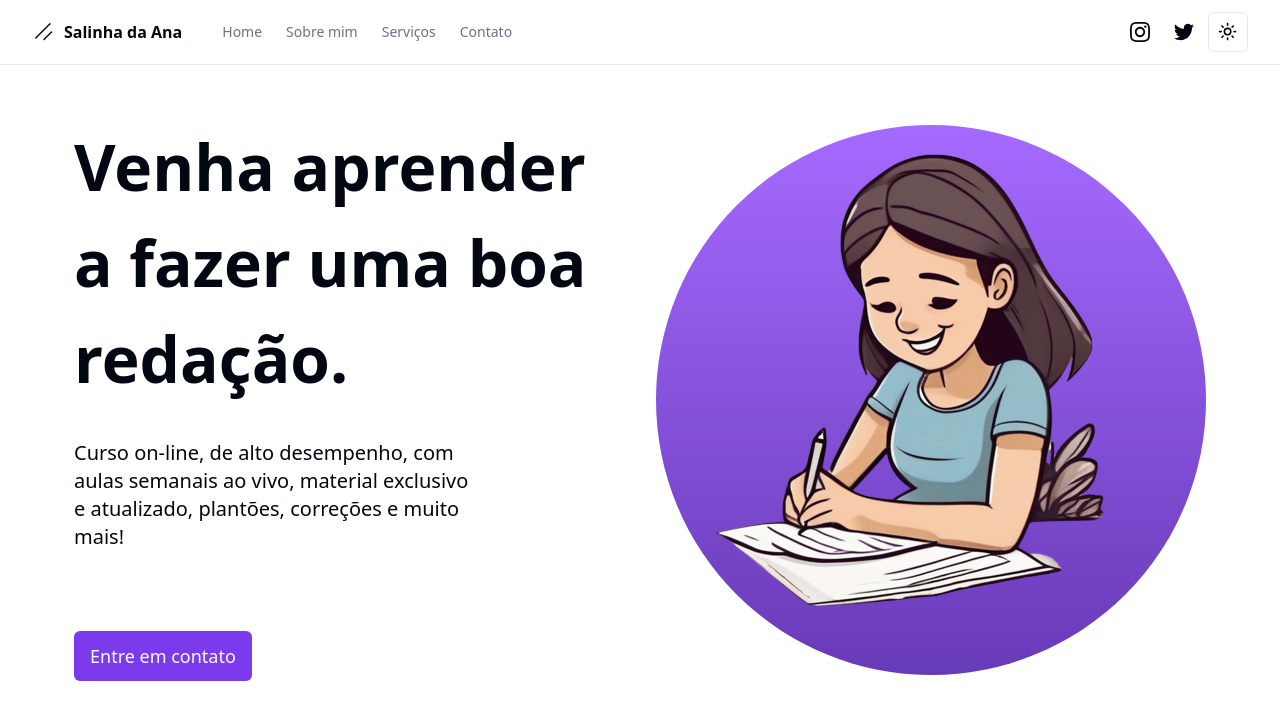
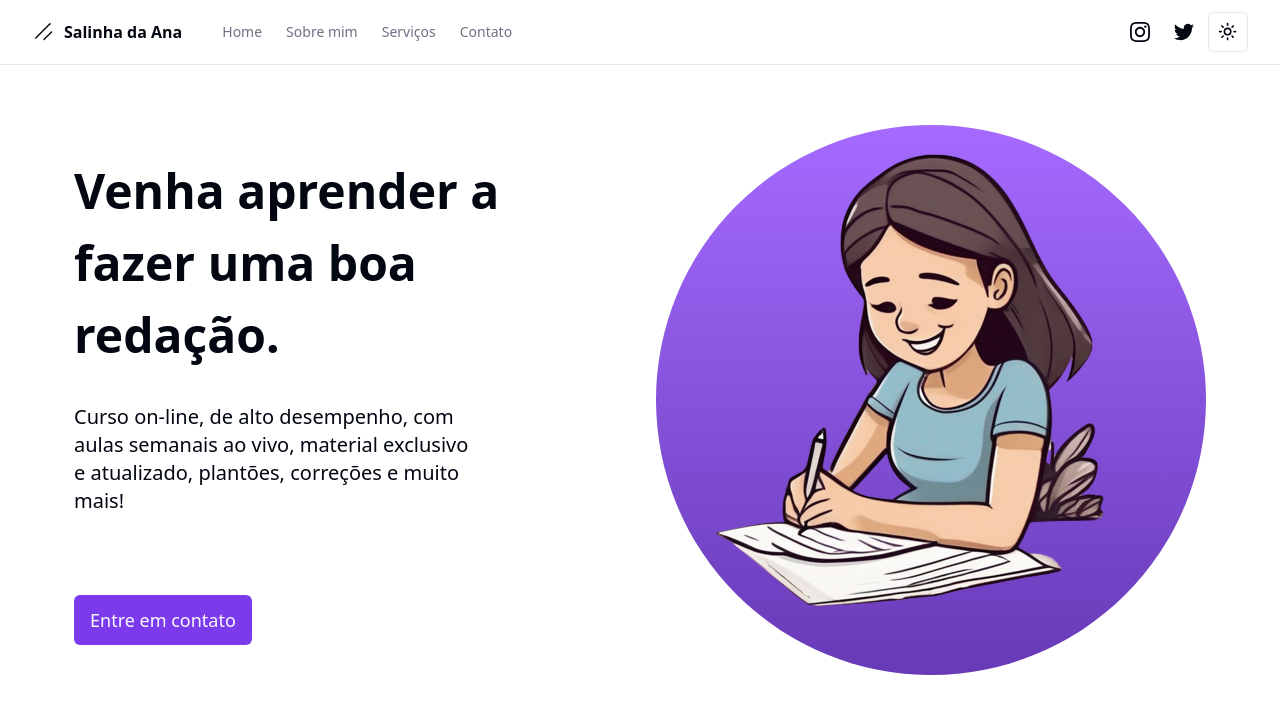
Before and after one commit to ruantiengo/casadaredacao, a Next.js app: page / in a window 1280 px wide. Shown: the top 720 px of the page. Built offline with nearby package versions, Linux system fonts and the light colour scheme.

Commit message:
add button wpp

```diff
--- a/src/components/hero/hero.tsx
+++ b/src/components/hero/hero.tsx
@@ -1,24 +1,25 @@
 import Image from "next/image";
 import React from "react";
-import {
-  Card,
-  CardContent,
-  CardDescription,
-  CardFooter,
-  CardHeader,
-  CardTitle,
-} from "@/components/ui/card";
-import { CardWithForm } from "./card-whatsapp";
 import { Button } from "../ui/button";
+import Link from "next/link";
 
 const Hero = () => {
   return (
     <div className="container transition-all duration-150 h-screen flex items-center justify-center">
       <div className="flex w-full items-center justify-center relative flex-col xl:justify-evenly xl:flex-row gap-8 xl:gap-0">
         <div className="flex flex-col items-start justify-start text-start">
-            <h1 className="text-[42px] lg:text-[64px] font-bold lg:w-[540px] pb-8">Venha aprender a fazer uma boa redação.</h1>
-            <span className="text-md lg:text-xl lg:w-[400px]">Curso on-line, de alto desempenho, com aulas semanais ao vivo, material exclusivo e atualizado, plantões, correções e muito mais!</span>
-            <Button className="h-[50px] text-lg font-[500] mt-20">Entre em contato</Button>
+          <h1 className="text-[42px] lg:text-[48px] 2xl:text-[64px] font-bold lg:w-[540px] pb-8">
+            Venha aprender a fazer uma boa redação.
+          </h1>
+          <span className="text-md lg:text-xl lg:w-[400px]">
+            Curso on-line, de alto desempenho, com aulas semanais ao vivo,
+            material exclusivo e atualizado, plantões, correções e muito mais!
+          </span>
+          <Link href="https://wa.me/553199381037" target="_blank">
+            <Button className="h-[50px] text-lg font-[500] mt-20">
+              Entre em contato
+            </Button>
+          </Link>
         </div>
         <div className="hidden xl:block xl:w-[550px] xl:h-[550px]">
           <div className="w-[300px] h-[300px] xl:w-[550px] xl:h-[550px] linearPurple rounded-full animate-spin transition-all absolute"></div>
@@ -30,9 +31,7 @@ const Hero = () => {
             className="absolute flex items-center justify-center"
           />
         </div>
-
       </div>
-
     </div>
   );
 };
```
Also changed, not shown: 2 other files (tests, documents, lock files or other folders).
